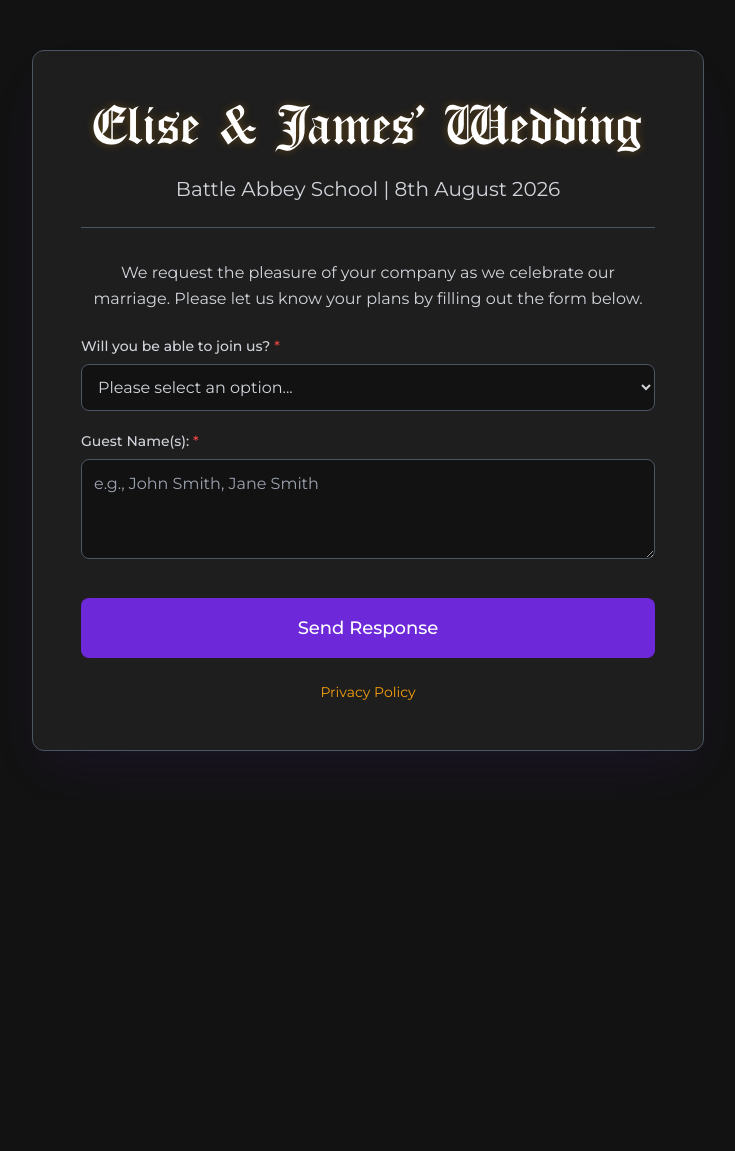
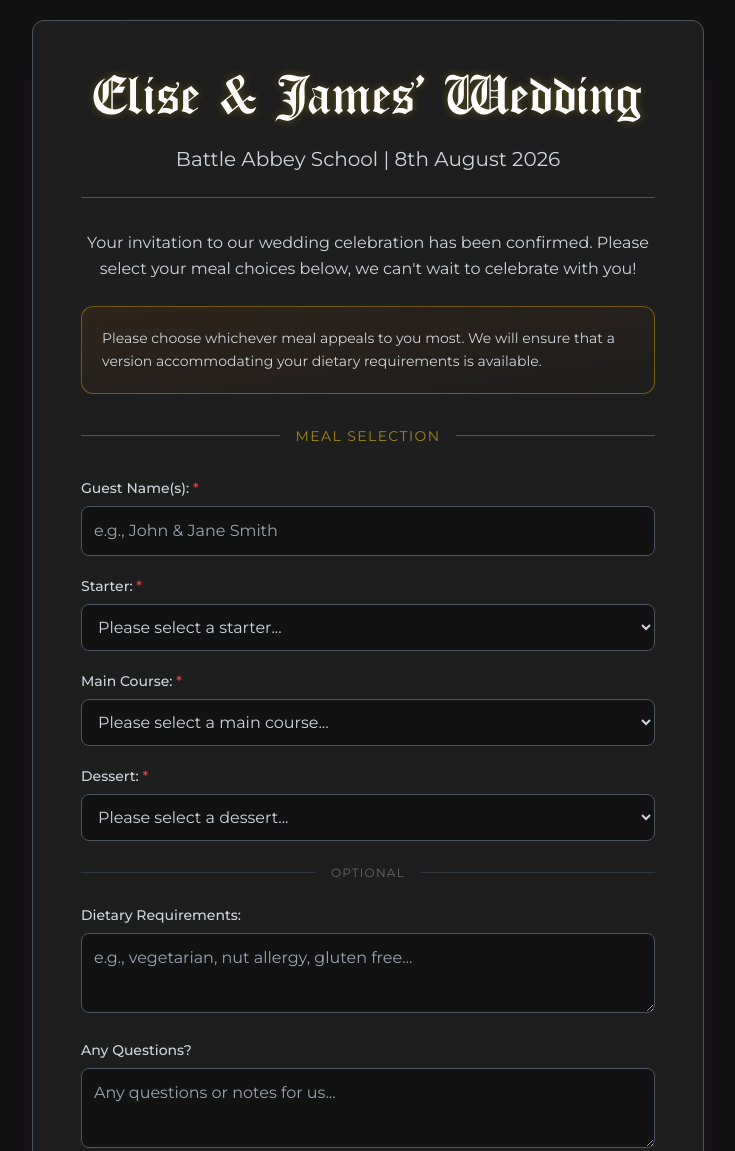
Before and after one commit to JamesDrummer/James-Elise-Wedding, a website: page index.html in a window 1280 px wide. Shown: the top 1151 px of the page, without its empty margins (272-1007 px from the left). Before the commit the page ends 800 px from the top, so only its background shows below. Drawn offline with nearby package versions, Linux system fonts and the light colour scheme.

Commit message:
Reworked form to instead be for meal choices.

```diff
--- a/index.html
+++ b/index.html
@@ -3,7 +3,7 @@
 <head>
     <meta charset="UTF-8">
     <meta name="viewport" content="width=device-width, initial-scale=1.0">
-    <title>James & Elise's Wedding RSVP</title>
+    <title>James & Elise's Wedding - Meal Selection</title>
 
     <link rel="preconnect" href="https://fonts.googleapis.com">
     <link rel="preconnect" href="https://fonts.gstatic.com" crossorigin>
@@ -11,8 +11,16 @@
 
     <style>
         @font-face {
-            font-family: 'GothicBlackletter'; /* This is the name we'll use for the font */
-            src: url('./Fonts/Olondon_.otf') format('opentype'); /* Ensure this path is correct */
+            font-family: 'GothicBlackletter';
+            src: url('./Fonts/Olondon_.otf') format('opentype');
+        }
+
+        @keyframes fadeInUp {
+            from { opacity: 0; transform: translateY(12px); }
+            to   { opacity: 1; transform: translateY(0); }
+        }
+        .animate-fade-in-up {
+            animation: fadeInUp 0.6s ease both;
         }
     </style>
 
@@ -33,7 +41,7 @@
                         'brand-heading': '#ffffff',
                         'brand-primary': '#6d28d9', // violet-700
                         'brand-primary-dark': '#5b21b6', // violet-800
-                        'brand-accent': '#f59e0b', // amber-500
+                        'brand-accent': '#FACC15', // yellow-400 (sunflower/marigold)
                         'brand-border': '#4b5563', // gray-600
                     }
                 }
@@ -46,92 +54,110 @@
     <main class="bg-brand-card border border-brand-border p-8 md:p-12 rounded-xl shadow-2xl shadow-brand-primary/10 max-w-2xl w-full text-center transition-opacity duration-500 ease-in-out">
 
         <div id="form-container">
-            <h1 class="font-ornate text-5xl md:text-6xl text-brand-heading mb-4" style="text-shadow: 0 0 8px rgba(245, 158, 11, 0.3);">Elise & James' Wedding</h1>
+            <h1 class="font-ornate text-5xl md:text-6xl text-brand-heading mb-4" style="text-shadow: 0 0 8px rgba(250, 204, 21, 0.3);">Elise & James' Wedding</h1>
             <h2 class="font-montserrat font-normal text-xl text-brand-text mt-0 mb-8 border-b border-brand-border pb-6">Battle Abbey School | 8th August 2026</h2>
-            <p class="text-base leading-relaxed mb-6">We request the pleasure of your company as we celebrate our marriage. Please let us know your plans by filling out the form below.</p>
+            <p class="text-base leading-relaxed mb-6">Your invitation to our wedding celebration has been confirmed. Please select your meal choices below, we can't wait to celebrate with you!</p>
+
+            <!-- Info Box: Dietary Accommodation (amber/gold tint) -->
+            <div class="animate-fade-in-up rounded-xl border border-yellow-500/40 bg-gradient-to-br from-yellow-900/20 to-brand-card p-5 mb-8 text-left" style="animation-delay: 0.05s">
+                <p class="text-brand-text text-sm leading-relaxed">
+                    Please choose whichever meal appeals to you most. We will ensure that a version accommodating your dietary requirements is available.
+                </p>
+            </div>
+
+            <!-- Decorative Divider -->
+            <div class="relative flex items-center mb-8">
+                <div class="flex-grow border-t border-brand-border"></div>
+                <span class="mx-4 text-brand-accent text-sm tracking-widest uppercase font-montserrat opacity-60">Meal Selection</span>
+                <div class="flex-grow border-t border-brand-border"></div>
+            </div>
 
             <form id="rsvp-form" class="text-left">
 
-                <label for="attendance" class="font-medium mb-2 mt-5 block text-sm text-brand-text">Will you be able to join us? <span class="text-red-500">*</span></label>
-                <select id="attendance" name="attendance" required class="w-full p-3 bg-brand-dark border border-brand-border rounded-lg text-brand-text focus:outline-none focus:ring-2 focus:ring-brand-accent focus:border-transparent transition">
-                    <option value="" disabled selected>Please select an option...</option>
-                    <option value="yes">Yes!</option>
-                    <option value="no">No, we shall toast from afar.</option>
+                <!-- Field 1: Guest Name(s) -->
+                <label for="guestName" class="font-medium mb-2 mt-5 block text-sm text-brand-text">Guest Name(s): <span class="text-red-500">*</span></label>
+                <input type="text" id="guestName" name="guestName" required placeholder="e.g., John & Jane Smith" class="w-full p-3 bg-brand-dark border border-brand-border rounded-lg text-brand-text focus:outline-none focus:ring-2 focus:ring-brand-accent focus:border-transparent transition">
+
+                <!-- Field 2: Starter -->
+                <label for="starter" class="font-medium mb-2 mt-5 block text-sm text-brand-text">Starter: <span class="text-red-500">*</span></label>
+                <select id="starter" name="starter" required class="w-full p-3 bg-brand-dark border border-brand-border rounded-lg text-brand-text focus:outline-none focus:ring-2 focus:ring-brand-accent focus:border-transparent transition">
+                    <option value="" disabled selected>Please select a starter...</option>
+                    <option value="starter-option-1">Starter Option 1</option>
+                    <option value="starter-option-2">Starter Option 2</option>
                 </select>
 
-                <div id="attendees-container">
-                    <label for="attendees" class="font-medium mb-2 mt-5 block text-sm text-brand-text">Guest Name(s): <span class="text-red-500">*</span></label>
-                    <textarea id="attendees" name="attendees" placeholder="e.g., John Smith, Jane Smith" required class="w-full p-3 bg-brand-dark border border-brand-border rounded-lg text-brand-text focus:outline-none focus:ring-2 focus:ring-brand-accent focus:border-transparent transition resize-y min-h-[100px]"></textarea>
+                <!-- Field 3: Main Course -->
+                <label for="main" class="font-medium mb-2 mt-5 block text-sm text-brand-text">Main Course: <span class="text-red-500">*</span></label>
+                <select id="main" name="main" required class="w-full p-3 bg-brand-dark border border-brand-border rounded-lg text-brand-text focus:outline-none focus:ring-2 focus:ring-brand-accent focus:border-transparent transition">
+                    <option value="" disabled selected>Please select a main course...</option>
+                    <option value="main-option-1">Main Option 1</option>
+                    <option value="main-option-2">Main Option 2</option>
+                    <option value="main-option-3">Main Option 3</option>
+                </select>
+
+                <!-- Field 4: Dessert -->
+                <label for="dessert" class="font-medium mb-2 mt-5 block text-sm text-brand-text">Dessert: <span class="text-red-500">*</span></label>
+                <select id="dessert" name="dessert" required class="w-full p-3 bg-brand-dark border border-brand-border rounded-lg text-brand-text focus:outline-none focus:ring-2 focus:ring-brand-accent focus:border-transparent transition">
+                    <option value="" disabled selected>Please select a dessert...</option>
+                    <option value="dessert-option-1">Dessert Option 1</option>
+                    <option value="dessert-option-2">Dessert Option 2</option>
+                    <option value="dessert-option-3">Dessert Option 3</option>
+                </select>
+
+                <!-- Optional Section Divider -->
+                <div class="relative flex items-center my-6">
+                    <div class="flex-grow border-t border-brand-border/50"></div>
+                    <span class="mx-4 text-xs tracking-widest uppercase font-montserrat opacity-40">Optional</span>
+                    <div class="flex-grow border-t border-brand-border/50"></div>
                 </div>
 
-                <div id="address-container" class="hidden">
-                    <label for="address" class="font-medium mb-2 mt-5 block text-sm text-brand-text">Mailing address for physical invite: <span class="text-red-500">*</span></label>
-                    <textarea id="address" name="address" placeholder="123 place Road&#10;Location, Wider Location &#10;Postcode" class="w-full p-3 bg-brand-dark border border-brand-border rounded-lg text-brand-text focus:outline-none focus:ring-2 focus:ring-brand-accent focus:border-transparent transition resize-y min-h-[100px]"></textarea>
+                <!-- Field 5: Dietary Requirements (optional) -->
+                <label for="dietaryRequirements" class="font-medium mb-2 mt-5 block text-sm text-brand-text">Dietary Requirements:</label>
+                <textarea id="dietaryRequirements" name="dietaryRequirements" placeholder="e.g., vegetarian, nut allergy, gluten free..." class="w-full p-3 bg-brand-dark border border-brand-border rounded-lg text-brand-text focus:outline-none focus:ring-2 focus:ring-brand-accent focus:border-transparent transition resize-y min-h-[80px]"></textarea>
+
+                <!-- Field 6: Any Questions? (optional) -->
+                <label for="questions" class="font-medium mb-2 mt-5 block text-sm text-brand-text">Any Questions?</label>
+                <textarea id="questions" name="questions" placeholder="Any questions or notes for us..." class="w-full p-3 bg-brand-dark border border-brand-border rounded-lg text-brand-text focus:outline-none focus:ring-2 focus:ring-brand-accent focus:border-transparent transition resize-y min-h-[80px]"></textarea>
+
+                <!-- Info Box: Children's Menu (violet/purple tint) -->
+                <div class="animate-fade-in-up rounded-xl border border-violet-500/40 bg-gradient-to-br from-violet-900/20 to-brand-card p-5 mt-6 text-left" style="animation-delay: 0.2s">
+                    <p class="text-brand-text text-sm leading-relaxed">
+                        A children's menu will be available on the day. If the children's menu options would not be appropriate for your child, or if your child would definitely not eat them, please contact us to discuss alternatives.
+                    </p>
                 </div>
 
-                <button type="submit" class="w-full bg-brand-primary text-white p-4 rounded-lg text-lg font-medium cursor-pointer mt-8 hover:bg-brand-primary-dark transition-colors duration-300 focus:outline-none focus:ring-2 focus:ring-offset-2 focus:ring-offset-brand-card focus:ring-brand-accent">Send Response</button>
+                <button type="submit" class="w-full bg-brand-primary text-white p-4 rounded-lg text-lg font-medium cursor-pointer mt-8 hover:bg-brand-primary-dark transition-colors duration-300 focus:outline-none focus:ring-2 focus:ring-offset-2 focus:ring-offset-brand-card focus:ring-brand-accent">Submit Meal Choices</button>
 
             </form>
         </div>
 
         <div id="thank-you-message" class="hidden">
-            <h1 class="font-ornate text-5xl md:text-6xl text-brand-heading mb-2" style="text-shadow: 0 0 8px rgba(245, 158, 11, 0.3);">Thank You!</h1>
-            <p class="text-base leading-relaxed mt-4">Your response has been received. We hope we'll be celebrating with you!</p>
+            <h1 class="font-ornate text-5xl md:text-6xl text-brand-heading mb-2" style="text-shadow: 0 0 8px rgba(250, 204, 21, 0.3);">Thank You!</h1>
+            <p class="text-base leading-relaxed mt-4">Your meal choices have been received. We look forward to celebrating with you on the day!</p>
         </div>
 
-           </div> <div class="text-center mt-6 text-sm">
+        <div class="text-center mt-6 text-sm">
             <a href="privacy-policy.html" class="text-brand-accent hover:underline">Privacy Policy</a>
         </div>
     </main>
 
     <script>
     document.addEventListener('DOMContentLoaded', function() {
-
-        // --- CONFIGURATION ---
         const netlifyFunctionEndpoint = 'https://jameselisewedding.uk/.netlify/functions/rsvp-forwarder';
-
-        // --- ELEMENT SELECTORS ---
         const form = document.getElementById('rsvp-form');
-        const attendanceSelect = document.getElementById('attendance');
-        const addressContainer = document.getElementById('address-container'); // Get the address container
-        const addressTextarea = document.getElementById('address');
         const formContainer = document.getElementById('form-container');
         const thankYouMessage = document.getElementById('thank-you-message');
 
-        // --- DYNAMIC FORM LOGIC ---
-
-        // This function now ONLY handles the address field visibility
-        function updateAddressVisibility() {
-            if (attendanceSelect.value === 'yes') {
-                // If attending, show the address field and make it required
-                addressContainer.classList.remove('hidden');
-                addressTextarea.setAttribute('required', 'required');
-            } else {
-                // If not attending, hide the address field and remove the required attribute
-                addressContainer.classList.add('hidden');
-                addressTextarea.removeAttribute('required');
-            }
-        }
-
-        // --- EVENT LISTENERS ---
-
-        // 1. Listen for changes on the dropdown to update the address field's visibility
-        attendanceSelect.addEventListener('change', updateAddressVisibility);
-
-        // 2. Handle the form submission
         form.addEventListener('submit', async function(event) {
             event.preventDefault();
-
             const submitButton = form.querySelector('button[type="submit"]');
             const originalButtonText = submitButton.textContent;
-            submitButton.textContent = 'Sending...';
+            submitButton.textContent = 'Submitting...';
             submitButton.disabled = true;
 
             const formData = new FormData(form);
             const formObject = {};
-            formData.forEach((value, key) => {
-                formObject[key] = value.trim();
-            });
+            formData.forEach((value, key) => { formObject[key] = value.trim(); });
 
             try {
                 const response = await fetch(netlifyFunctionEndpoint, {
@@ -139,9 +165,7 @@
                     headers: { 'Content-Type': 'application/json' },
                     body: JSON.stringify(formObject),
                 });
-
                 const result = await response.json();
-
                 if (response.ok) {
                     console.log('Success:', result);
                     formContainer.classList.add('opacity-0');
@@ -152,7 +176,7 @@
                     }, 500);
                 } else {
                     console.error('Error from Netlify Function:', result);
-                    showErrorMessage(result.message || 'There was a problem submitting your response.');
+                    showErrorMessage(result.message || 'There was a problem submitting your choices.');
                 }
             } catch (error) {
                 console.error('Network or unknown error:', error);
@@ -165,22 +189,14 @@
 
         function showErrorMessage(message) {
             const existingError = form.querySelector('.error-message');
-            if (existingError) {
-                existingError.remove();
-            }
-
+            if (existingError) existingError.remove();
             const errorMessageDiv = document.createElement('div');
             errorMessageDiv.textContent = message;
             errorMessageDiv.className = 'error-message bg-red-900 border border-red-700 text-red-100 px-4 py-3 rounded-lg relative mt-4 text-center';
             form.prepend(errorMessageDiv);
         }
-
-        // --- INITIALIZATION ---
-        // Run the visibility function once on page load to set the correct initial state for the address
-        updateAddressVisibility();
-
     });
-</script>
+    </script>
 
 </body>
 </html>
```
Also changed, not shown: netlify/functions/rsvp-forwarder.js (+11 -13 lines), 2 other files.
